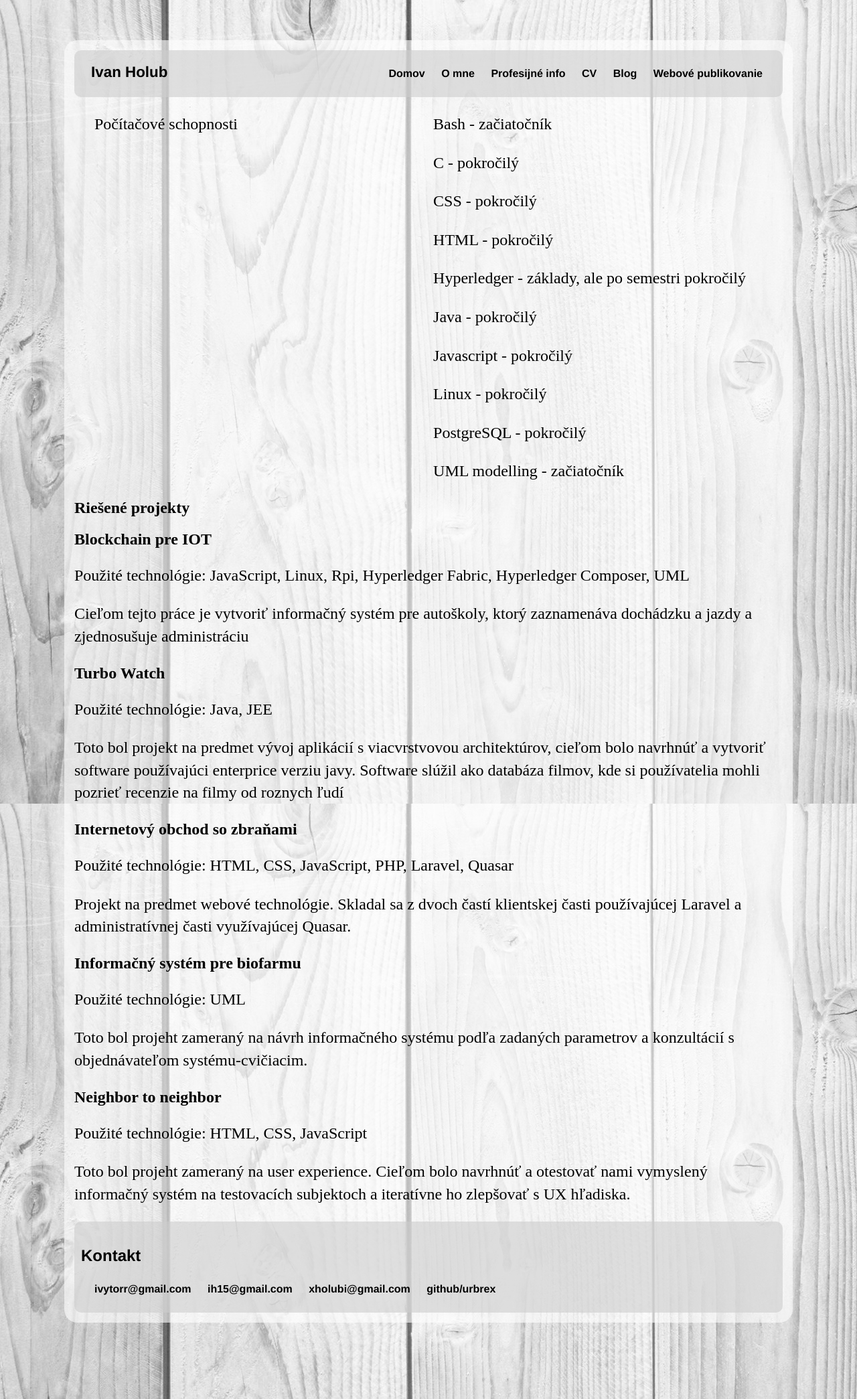
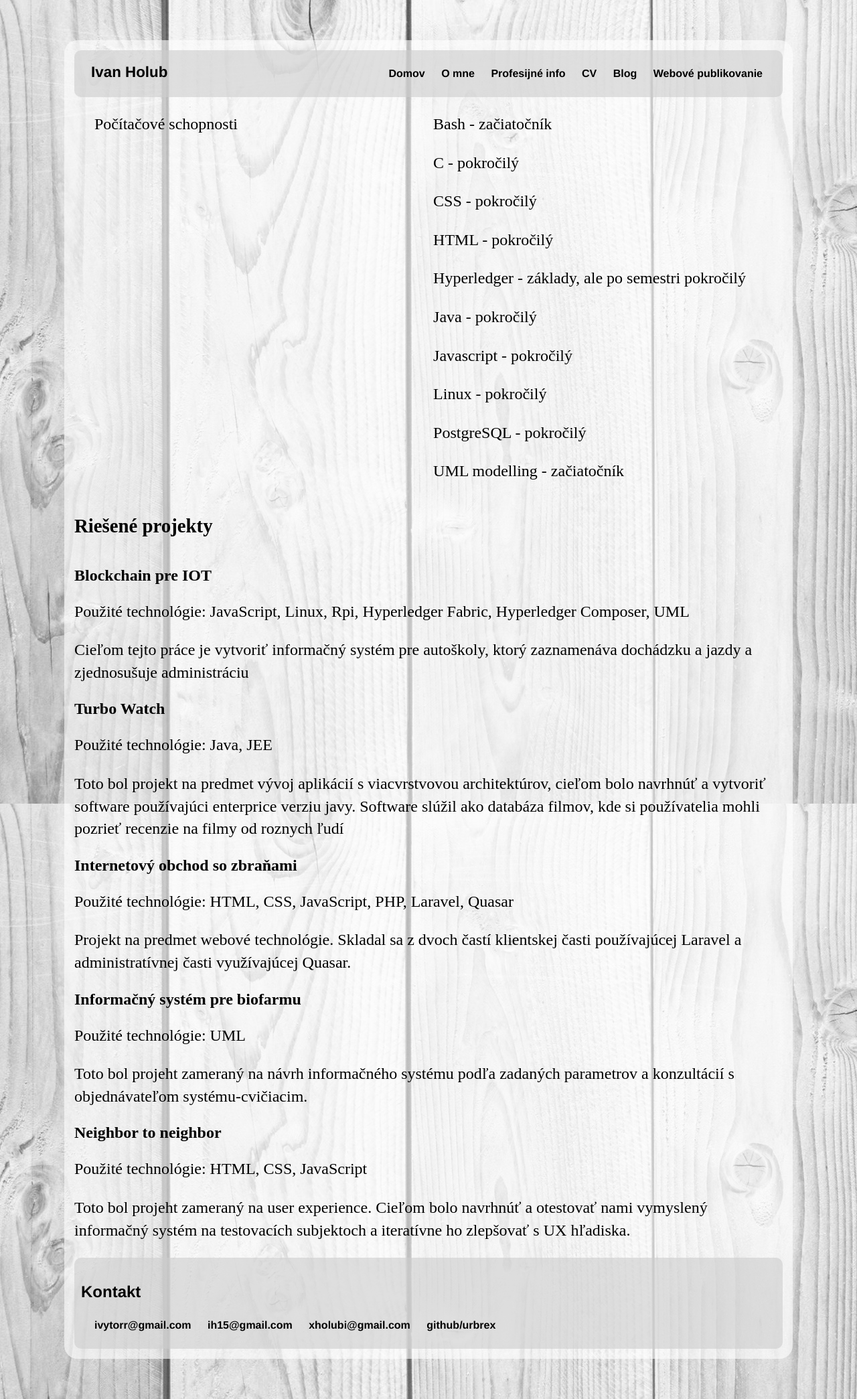
Before and after one commit to urbrex/urbrex.github.io, a Jekyll site: the page built from it/index.html, in a window 1280 px wide. Shown: the whole page at 67% size. Built offline with Jekyll 4.4.1, drawn with Linux system fonts in a browser that asks for light colours.

```diff
--- a/css/main.css
+++ b/css/main.css
@@ -4,6 +4,11 @@
     margin-right: : 30px;
     width: 45%;
     display:inline-block ;
+}
+.width_max{
+    display: inline-block;
+    font-size: 1.8em;
+    width: 100%;
 }
 .books{
     font-size: 1.3em;
--- a/it/index.html
+++ b/it/index.html
@@ -20,7 +20,7 @@
 	</div>
 </div>
 <div>
-	<h2>Riešené projekty</h2>
+	<h2 class="width_max">Riešené projekty</h2>
 	<div>
 		<h2>Blockchain pre IOT</h2>
 		<p>Použité technológie: JavaScript, Linux, Rpi, Hyperledger Fabric, Hyperledger Composer, UML</p>
```
